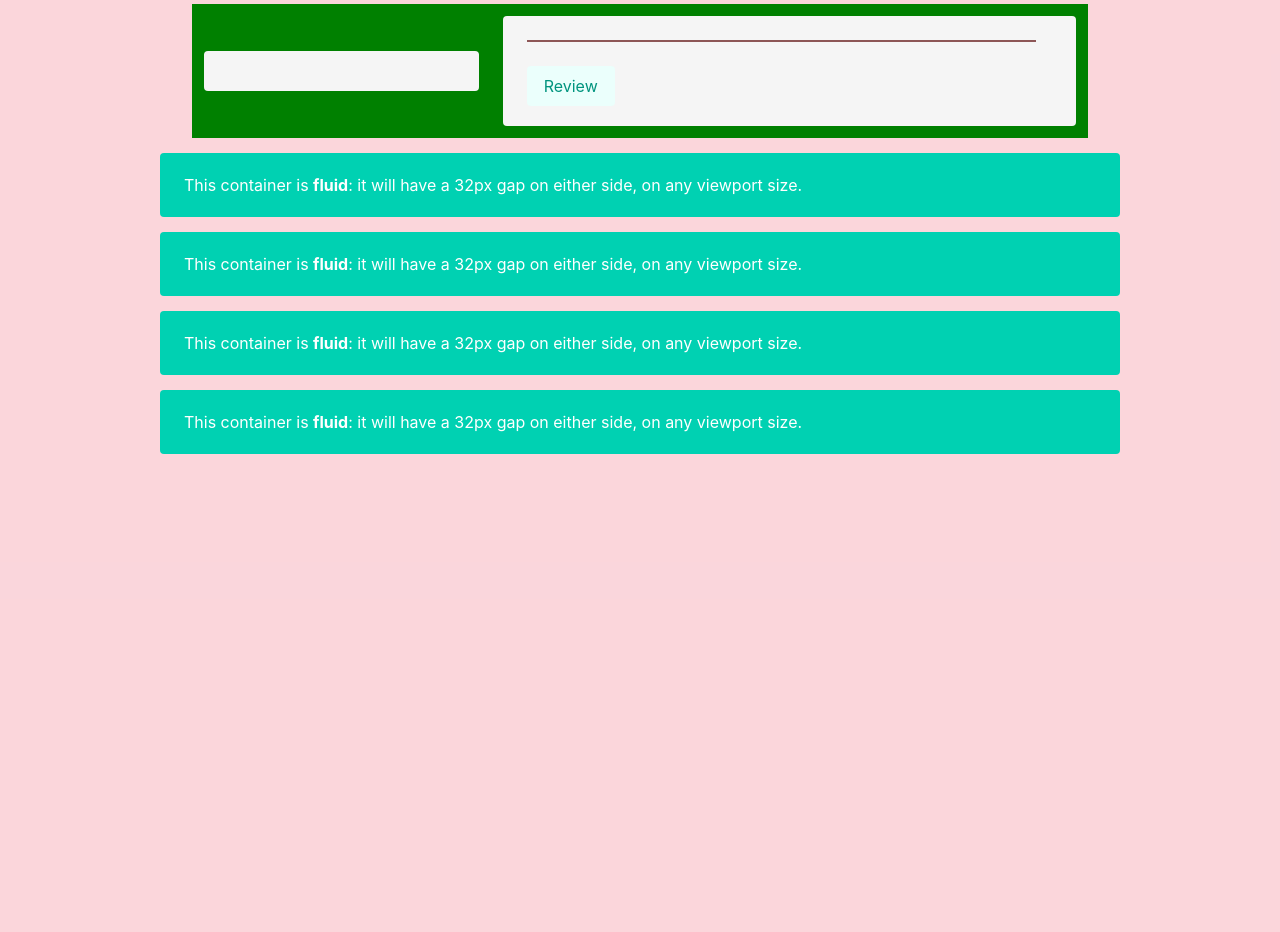
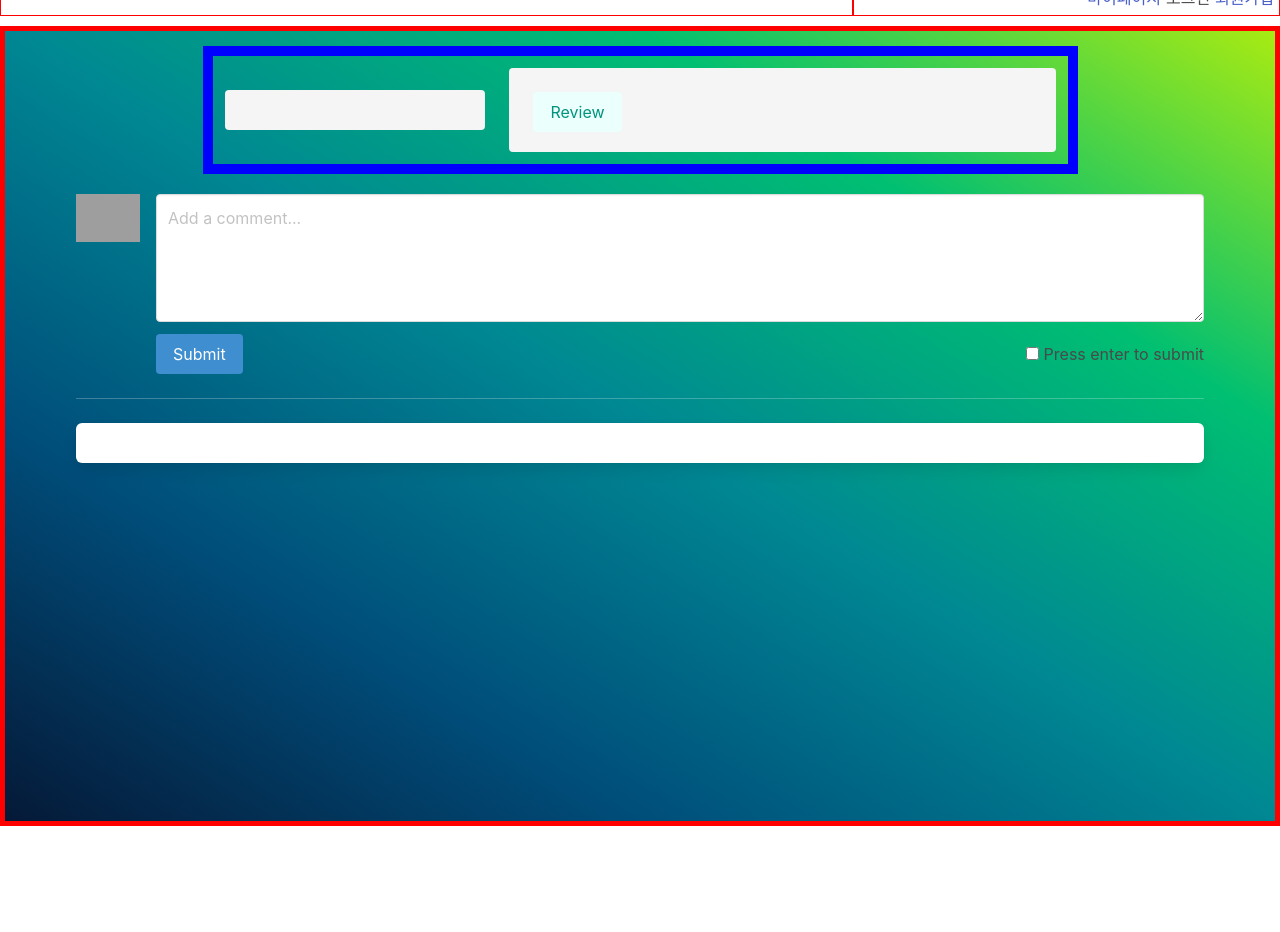
Before and after one commit to MoonJongHyeon1095/hanghae9th_W1_F_4, a Flask app: template app/templates/book.html in a window 1280 px wide. Shown: the part 201-1133 px from the top of the page. Before the commit the page ends 655 px from the top, so only its background shows below. Run offline with Flask 2, Linux system fonts and the light colour scheme; the template is opened without the code that fills it, so the values that code supplies are empty; some libraries are stand-ins or nearby versions; grey boxes are pictures that could not be loaded.

Commit message:
메인 & 상세 페이지

```diff
--- a/app/api/index.py
+++ b/app/api/index.py
@@ -1,4 +1,6 @@
 from flask import Blueprint, render_template, jsonify
+
+from ..database import *
 from ..config import Pymongo
 
 index_bp = Blueprint("index", __name__)
@@ -12,7 +14,7 @@
 
 
 # book 전체 리스트 반환
-@index_bp.route("/book/list")
+@index_bp.route("/list")
 def book_list():
-    book_list = db.books.find({},{"_id":False})
-    return jsonify({'book_list':book_list})
+    b_lists = list(db.books.find({},{"_id":False}))
+    return jsonify({"b_list" : b_lists})
--- a/app/database/books.py
+++ b/app/database/books.py
@@ -17,7 +17,7 @@
     """
     db.books에서 전체 책 리스트 가져오기
     """
-    return ""
+    return db.books.find({})
 
 
 def book_insertone(doc):
--- a/app/static/css/book.css
+++ b/app/static/css/book.css
@@ -5,31 +5,19 @@
     }
 
     .wrap {
-        background-color: RGBA(232, 52, 78, 0.2);
+        background-image: linear-gradient(to right top, #051937, #004d7a, #008793, #00bf72, #a8eb12);
         min-height: 100vh;
         padding-bottom: 50px;
     }
 
-    .banner {
-        width: 100%;
-        height: 200px;
+    .tile{
 
-        background-color: white;
-        background-image: url('https://file.mk.co.kr/meet/neds/2021/04/image_readtop_2021_330747_16177500644599916.jpg');
-
-        background-position: center;
-        background-size: contain;
-        background-repeat: no-repeat;
-
-        cursor: pointer;
-    }
-    .tile{
         align-items: center;
 
     }
 
     .tile.is-ancestor {
-        background-color: green;
+
         width: 70%;
         height: 100%;
 
@@ -60,9 +48,10 @@
         margin-bottom: 15px;
     }
 
+    #review_commentbox {
+        width: 500px;
+    }
 
-
-    hr{
-        min-width: 90%;
-        border: 1px solid #8d5656;
+    .hidden{
+        display: none;
     }
--- a/app/static/js/book.js
+++ b/app/static/js/book.js
@@ -1,62 +1,72 @@
+$(document).ready(function () {
+    bookReview_list()
+
+    $("#reviewbtn").click(function (){
+        $("#commentshow").toggleClass("hidden");
+    })
+
+});
 
 
 
-$(document).ready(function () {
-
-    // bookSearch_list
-
-})
 
 
-function bookSearch_list() {
-    $(".tile.is-ancestor").empty()
+function bookReview_list() {
     $.ajax({
-        type: "GET",
-        url: "/book/list/",
+        type: 'GET',
+        url: '/book/review',
         data: {},
         success: function (response) {
-            console.log(response)
-            let booklist = response["books"]
-            for (let i = 0; i < booklist.length; i++) {
-                let author = booklist[i]["author"]
-                let image = booklist[i]["image"]
-                let title = booklist[i]["title"]
-                let pubdate = booklist[i]["pubdate"]
-                let publisher = booklist[i]["publisher"]
-                let discount = booklist[i]["discount"]
-                let description = booklist[i]["description"]
+            let reviews = response["reviews"]
+            for(let i=0; i<reviews.length;i++){
+                let username = reviews[i]["username"]
+                let rating = reviews[i]["rating"]
+                let time = reviews[i]["time"]
+                let content = reviews[i]["content"]
+                let temp_html = `<article class="media">
+                                            <figure class="media-left">
+                                                <p class="image is-64x64">
+                                                  <img src="https://bulma.io/images/placeholders/128x128.png">
+                                                </p>
+                                              </figure>
 
-                let temp_html = `<div class="tile is-4">
-                                            <div class="tile is-parent">
-                                                <article class="tile is-child notification">
-                                                    <figure class="image">
-                                                        <img class="is-rounded"
-                                                             src="${image}">
-                                                    </figure>
-                                                </article>
+                                        <div class="media-content">
+                                            <div class="content">
+                                                <p>
+                                                    <strong>${username}</strong> <small>@${username}</small> <small>${time}</small>
+                                                    <br>
+                                                    ${content}
+                                                </p>
                                             </div>
+
+                                            <nav class="level is-mobile">
+                                                <div class="level-left">
+                                                    <a class="level-item" aria-label="reply">
+                                                        <span class="icon is-small">
+                                                          <i class="fas fa-reply" aria-hidden="true"></i>
+                                                        </span>
+                                                                        </a>
+                                                                        <a class="level-item" aria-label="retweet">
+                                                        <span class="icon is-small">
+                                                          <i class="fas fa-retweet" aria-hidden="true"></i>
+                                                        </span>
+                                                                        </a>
+                                                                        <a class="level-item" aria-label="like">
+                                                        <span class="icon is-small">
+                                                          <i class="fas fa-heart" aria-hidden="true"></i>
+                                                        </span>
+                                                    </a>
+                                                </div>
+                                            </nav>
+                                            </div>
+                                          <div class="media-right">
+                                            <button class="delete"></button>
+                                          </div>
                                         </div>
+                                    </article>`
+                $("#review_commnetbox").append(temp_html)
+            }
 
-                                        <div class="tile is-parent">
-                                            <article class="tile is-child notification ">
-                                                <div class="book_content">
-                                                    <p class="title">${title}</p>
-                                                    <p class="subtitle">${author}</p>
-                                                    <hr>
-                                                    <div class="content">
-                                                        <p>${pubdate}</p>
-                                                        <p>${publisher}</p>
-                                                        <p>${discount}</p>
-                                                        <p>${description}</p>
-                                                    </div>
-                                                    <div class="buttons">
-                                                        <button class="button is-primary is-light">Review</button>
-                                                    </div>
-                                                </div>
-                                            </article>
-                                        </div>`
-                $(".tile.is-ancestor").append(temp_html)
-            }
         }
     })
 }
--- a/app/static/js/index.js
+++ b/app/static/js/index.js
@@ -3,17 +3,15 @@
 
 })
 
-
 function book_list() {
     $.ajax({
-
         type: 'GET',
-        url: '/book/list',
+        url: '/list',
         data: {},
         success: function (response) {
 
-            let lists = response["books"]
-            for(let i=0; i< lists.length;i++){
+            let lists = response["b_list"]
+            for (let i = 0; i < lists.length; i++) {
                 let image = lists[i]['image']
                 let title = lists[i]['title']
                 let author = lists[i]['author']
--- a/app/templates/base.html
+++ b/app/templates/base.html
@@ -17,8 +17,11 @@
         integrity="sha384-MrcW6ZMFYlzcLA8Nl+NtUVF0sA7MsXsP1UyJoMp4YLEuNSfAP+JcXn/tWtIaxVXM"
         crossorigin="anonymous"></script>
 
+    <!-- Fontawesome -->
+    <script src="https://kit.fontawesome.com/59879a4342.js" crossorigin="anonymous"></script>
+
     <!-- Bulma -->
-    <link rel="stylesheet" href="https://cdn.jsdelivr.net/npm/bulma@0.9.1/css/bulma.min.css">
+    <link rel="stylesheet" href="https://cdn.jsdelivr.net/npm/bulma@0.9.4/css/bulma.min.css">
 
     <!-- custom file -->
     <script src="https://cdn.jsdelivr.net/npm/bs-custom-file-input/dist/bs-custom-file-input.js"></script>
@@ -27,6 +30,7 @@
     <link rel="stylesheet" href="{{ url_for('static', filename='css/mypage.css') }}" />
     <link rel="stylesheet" href="{{ url_for('static', filename='css/base.css') }}" />
     <link rel="stylesheet" href="{{ url_for('static', filename='css/index.css') }}" />
+    <link rel="stylesheet" href="{{ url_for('static', filename='css/book.css') }}" />
 
     <!-- title -->
     <title> {% block title %} {% endblock %} </title>
--- a/app/templates/book.html
+++ b/app/templates/book.html
@@ -1,33 +1,12 @@
-<!DOCTYPE html>
-<html lang="en">
-<head>
-    <meta charset="UTF-8"/>
-    <meta http-equiv="X-UA-Compatible" content="IE=edge"/>
-    <meta name="viewport" content="width=device-width, initial-scale=1.0"/>
+{% extends "base.html" %}
 
-    <link rel="stylesheet" href="https://cdn.jsdelivr.net/npm/bulma@0.9.4/css/bulma.min.css"/>
-    <script src="https://ajax.googleapis.com/ajax/libs/jquery/3.6.0/jquery.min.js"></script>
-    <script src="https://kit.fontawesome.com/59879a4342.js" crossorigin="anonymous"></script>
+{% block title %} Book {% endblock %}
 
-    <link
-            rel="stylesheet"
-            href="https://fonts.googleapis.com/css2?family=Material+Symbols+Outlined:opsz,wght,FILL,GRAD@48,400,0,0"
-    />
-    <link rel="stylesheet" href="{{ url_for('static', filename='css/book.css') }}"/>
+{% block content %}
 
-    <title>detail_book</title>
-
-
-</head>
-
-<body>
     <!--전체 감싸기-->
     <section class="wrap">
-    <!--배너-->
-    <div class="banner" onclick="window.location.href='/'">
-    </div>
 
-    <!--검색바-->
         {#    <div class="search_ba">#}
         {#        <input class="input is-success" type="text" placeholder="Success input">#}
         {#        <button onclick="bookSearch_list()" class="button is-primary is-light"><i class="fa fa-search"></i></button>#}
@@ -45,15 +24,13 @@
                     </article>
                 </div>
             </div>
-
-
             <!--책정보-->
             <div class="tile is-parent">
                 <article class="tile is-child notification ">
                     <div class="book_content">
                         <p class="title">{{ bookView.title }}</p>
                         <p class="subtitle">{{ bookView.author }}</p>
-                    <hr/>
+
                         <div class="content">
                             <p>{{ bookView.pubdate }}</p>
                             <p>{{ bookView.publisher }}</p>
@@ -61,42 +38,48 @@
                             <p>{{ bookView.description }}</p>
                         </div>
                         <div class="buttons">
-                        <button class="button is-primary is-light">Review</button>
+                            <button class="button is-primary is-light" id="reviewbtn">Review</button>
                         </div>
                     </div>
                 </article>
             </div>
         </div>
+<section class="container is-max-widescreen">
 
-    <section class="comment">
-        <div class="container is-max-desktop">
-            <div class="notification is-primary">
-                This container is <strong>fluid</strong>: it will have a 32px gap on either side, on any
-                viewport size.
+        <article class="media" id="commentshow">
+            <figure class="media-left">
+                <p class="image is-64x64">
+                    <img src="https://bulma.io/images/placeholders/128x128.png">
+                </p>
+            </figure>
+            <div class="media-content">
+                <div class="field">
+                    <p class="control">
+                        <textarea class="textarea" placeholder="Add a comment..."></textarea>
+                    </p>
+                </div>
+                <nav class="level">
+                    <div class="level-left">
+                        <div class="level-item">
+                            <a class="button is-info">Submit</a>
                         </div>
                     </div>
-        <div class="container is-max-desktop">
-            <div class="notification is-primary">
-                This container is <strong>fluid</strong>: it will have a 32px gap on either side, on any
-                viewport size.
+                    <div class="level-right">
+                        <div class="level-item">
+                            <label class="checkbox">
+                                <input type="checkbox"> Press enter to submit
+                            </label>
                         </div>
                     </div>
-        <div class="container is-max-desktop">
-            <div class="notification is-primary">
-                This container is <strong>fluid</strong>: it will have a 32px gap on either side, on any
-                viewport size.
+                </nav>
             </div>
+        </article>
+            <hr>
+
+            <div class="box" id="review_commnetbox">
+
             </div>
-        <div class="container is-max-desktop">
-            <div class="notification is-primary">
-                This container is <strong>fluid</strong>: it will have a 32px gap on either side, on any
-                viewport size.
-            </div>
-        </div>
-
         </section>
     </section>
 
-<script src="{{ url_for('static', filename='js/book.js') }}"></script>
-</body>
-</html>
+{% endblock %}
--- a/app/templates/index.html
+++ b/app/templates/index.html
@@ -6,7 +6,7 @@
 
 
     <section class="wrap">
-        <div class="tile is-ancestor" id="list_review"><div>
+        <div class="tile is-ancestor" id="list_review">
     </section>
 
 
```
Also changed, not shown: app/api/book.py (+11 -5 lines). Lines whose indentation alone changed are shown as unchanged.
